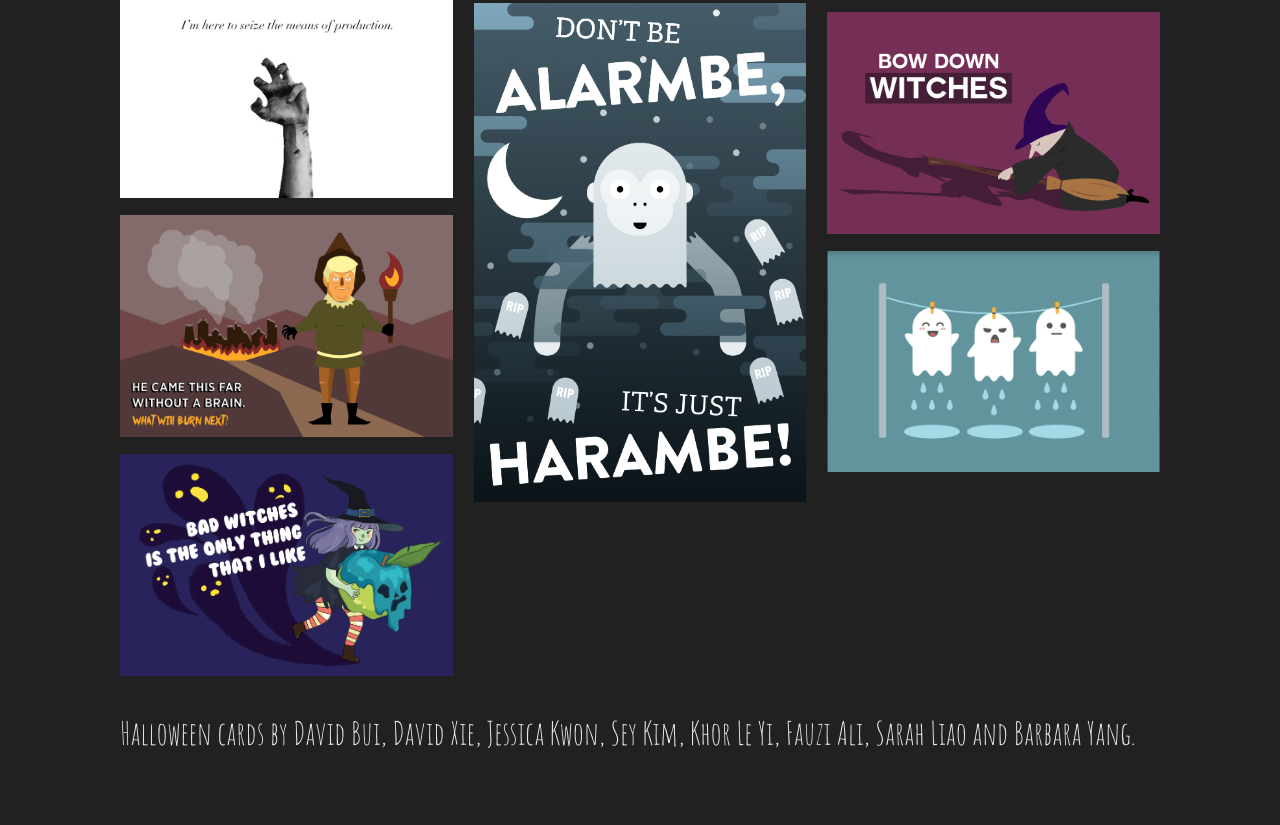
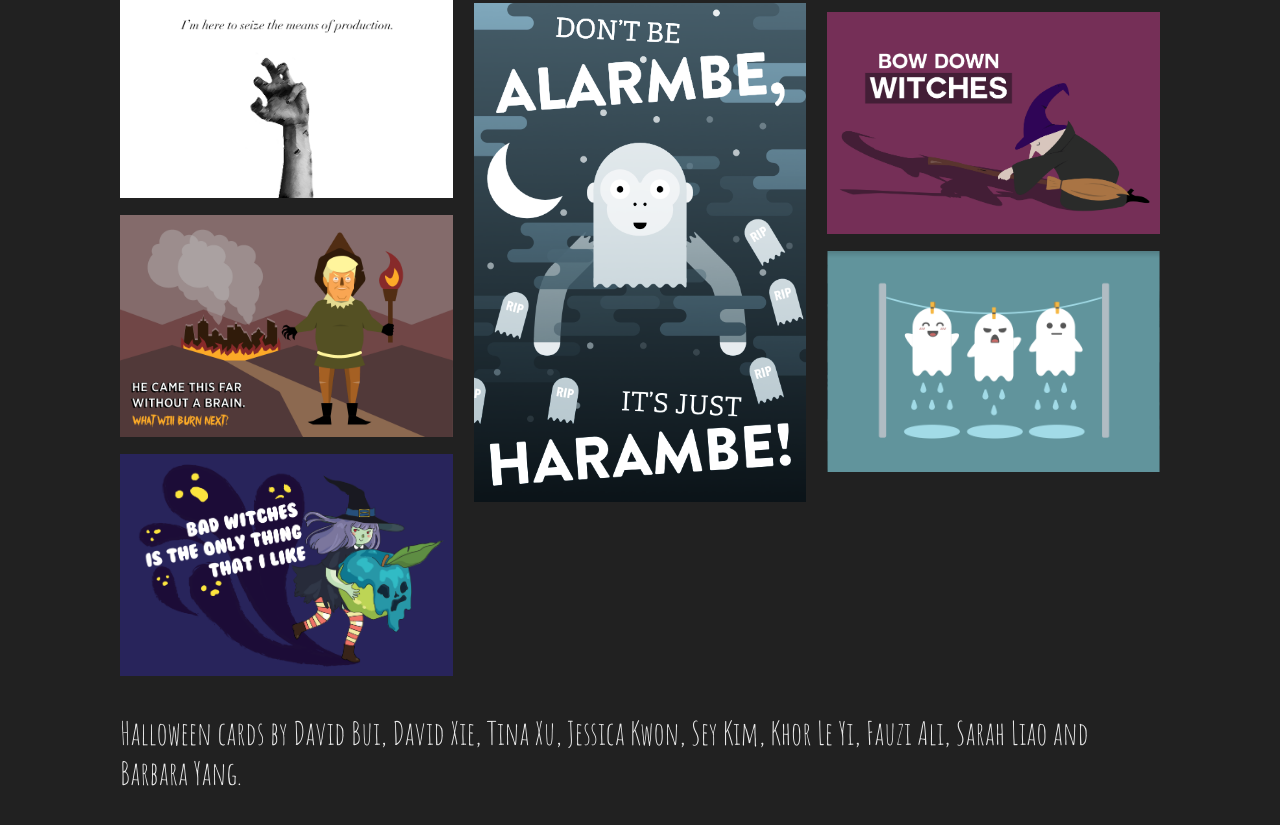
Before and after one commit to peterqiu1997/halloween, a plain HTML site: page index.html in a window 1280 px wide. Shown: the part 1200-2025 px from the top of the page. Drawn offline with Linux system fonts and the light colour scheme.

Commit message:
credit tina

```diff
--- a/index.html
+++ b/index.html
@@ -49,7 +49,7 @@
         <img class="col" ng-repeat="card in cards track by $index" ng-src="{{ card }}">
       </div>
       <div class="credits">
-        Halloween cards by David Bui, David Xie, Jessica Kwon, Sey Kim, Khor Le Yi, Fauzi Ali, Sarah Liao and Barbara Yang.
+        Halloween cards by David Bui, David Xie, Tina Xu, Jessica Kwon, Sey Kim, Khor Le Yi, Fauzi Ali, Sarah Liao and Barbara Yang.
       </div>
     </div>
   </body>
```
